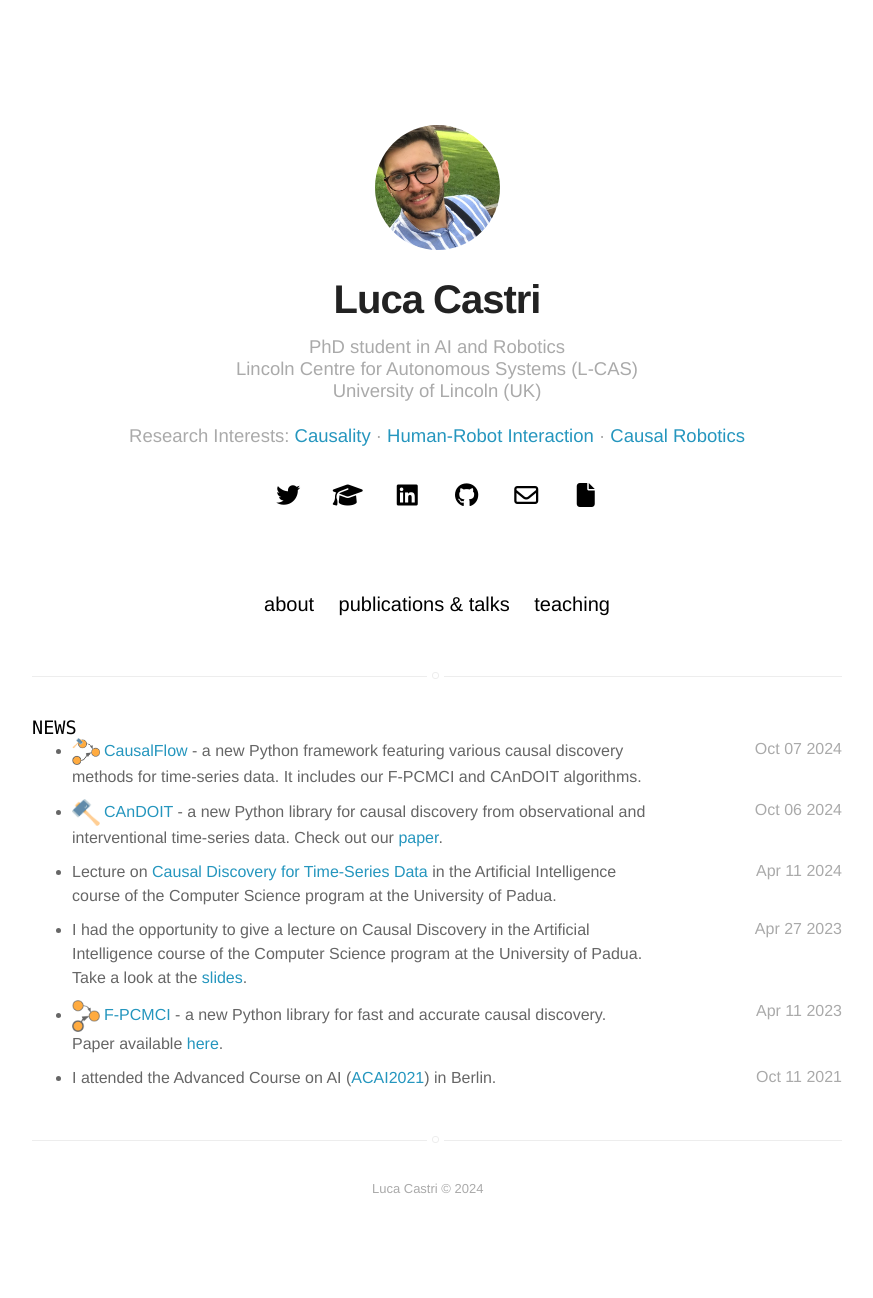
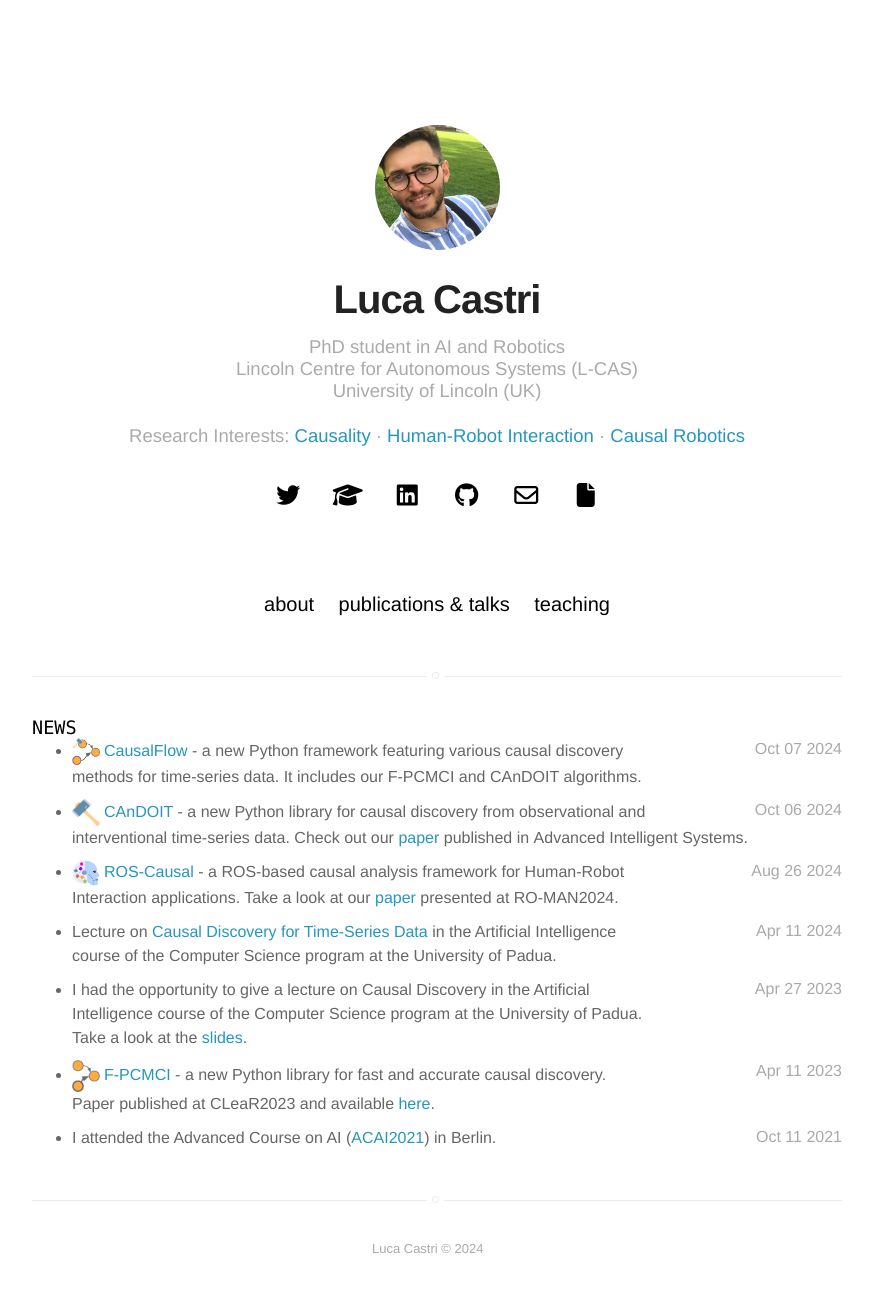
Before and after one commit to lcastri/lcastri.github.io, a Jekyll site: the page built from index.html, in a window 1280 px wide. Shown: the whole page, without its empty margins (203-1076 px from the left). Built offline with Jekyll 4.4.1, drawn with Linux system fonts in a browser that asks for light colours; nearby versions of some CDN libraries; before the commit the page ends 1238 px from its top, so only the background shows below that.

Commit message:
ROS-Causal

```diff
--- a/_posts/2023-04-11-CAnDOIT.markdown
+++ b/_posts/2023-04-11-CAnDOIT.markdown
@@ -1,5 +1,5 @@
 ---
-title: <a class="ext_link" href="https://github.com/lcastri/causalflow">CAnDOIT</a> - a new Python library for causal discovery from observational and interventional time-series data. Check out our <a class="ext_link" href="https://arxiv.org/abs/2410.02844">paper</a>.
+title: <a class="ext_link" href="https://github.com/lcastri/causalflow">CAnDOIT</a> - a new Python library for causal discovery from observational and interventional time-series data. Check out our <a class="ext_link" href="https://arxiv.org/pdf/2410.02844">paper</a> published in <b>Advanced Intelligent Systems</b>.
 layout: post
 date: 2024-10-06
 tag: candoit2024
--- a/_posts/2023-04-11-F-PCMCI.markdown
+++ b/_posts/2023-04-11-F-PCMCI.markdown
@@ -1,5 +1,5 @@
 ---
-title: <a class="ext_link" href="https://github.com/lcastri/fpcmci">F-PCMCI</a> - a new Python library for fast and accurate causal discovery. Paper available <a class="ext_link" href="https://proceedings.mlr.press/v213/castri23a/castri23a.pdf">here</a>.
+title: <a class="ext_link" href="https://github.com/lcastri/fpcmci">F-PCMCI</a> - a new Python library for fast and accurate causal discovery. Paper published at <b>CLeaR2023</b> and available <a class="ext_link" href="https://proceedings.mlr.press/v213/castri23a/castri23a.pdf">here</a>.
 layout: post
 date: 2023-04-11
 tag: fpcmci2023
```
Also changed, not shown: _posts/2023-04-11-RosCausal.markdown (added, +16 -0 lines), assets/images/roscausal.png (added).
